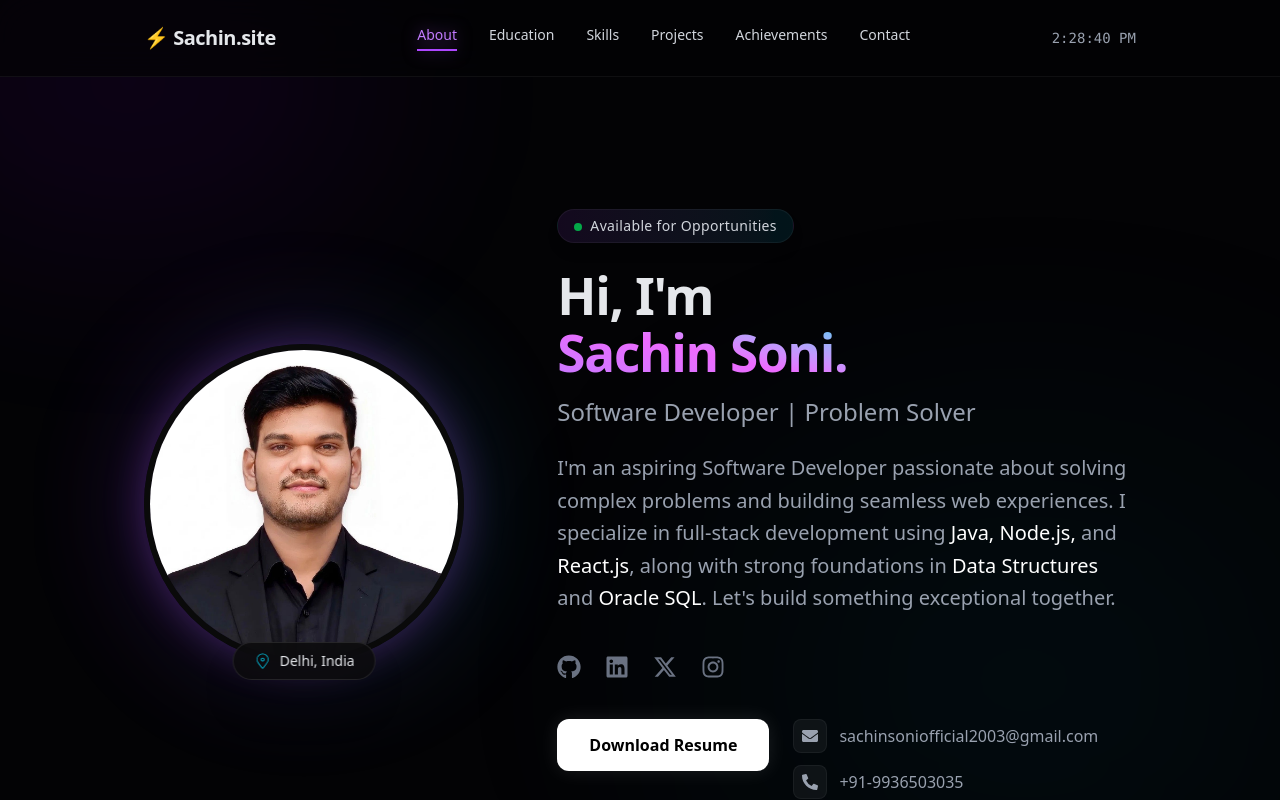
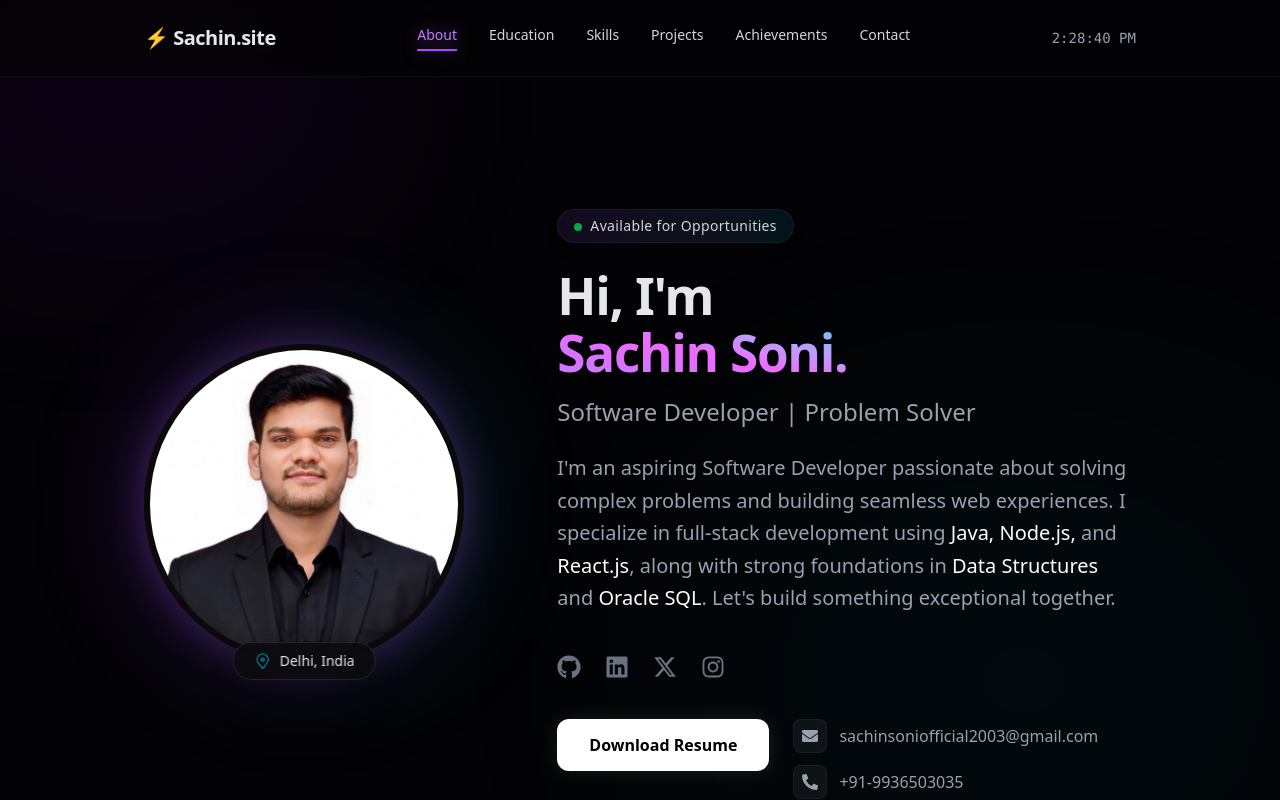
Before and after one commit to sachinsoni27/sachin-portfolio, a React (Vite) app: page / in a window 1280 px wide. Shown: the top 800 px of the page. Built offline with nearby package versions, Linux system fonts and the light colour scheme.

Commit message:
Update profile picture to 1781540189495.jpg

```diff
--- a/src/components/Hero.jsx
+++ b/src/components/Hero.jsx
@@ -43,7 +43,7 @@ const Hero = () => {
               transition={{ duration: 0.4 }}
               src={profilePhoto}
               alt="Sachin Soni"
-              className="relative rounded-full w-full h-full object-cover border-[6px] border-[#0a0a0a] shadow-[0_0_40px_rgba(168,85,247,0.3)] z-10"
+              className="relative rounded-full w-full h-full object-cover object-top border-[6px] border-[#0a0a0a] shadow-[0_0_40px_rgba(168,85,247,0.3)] z-10"
             />
             <motion.div
               initial={{ opacity: 0, y: 20 }}
```
Also changed, not shown: src/assets/1781540189495.jpg.
